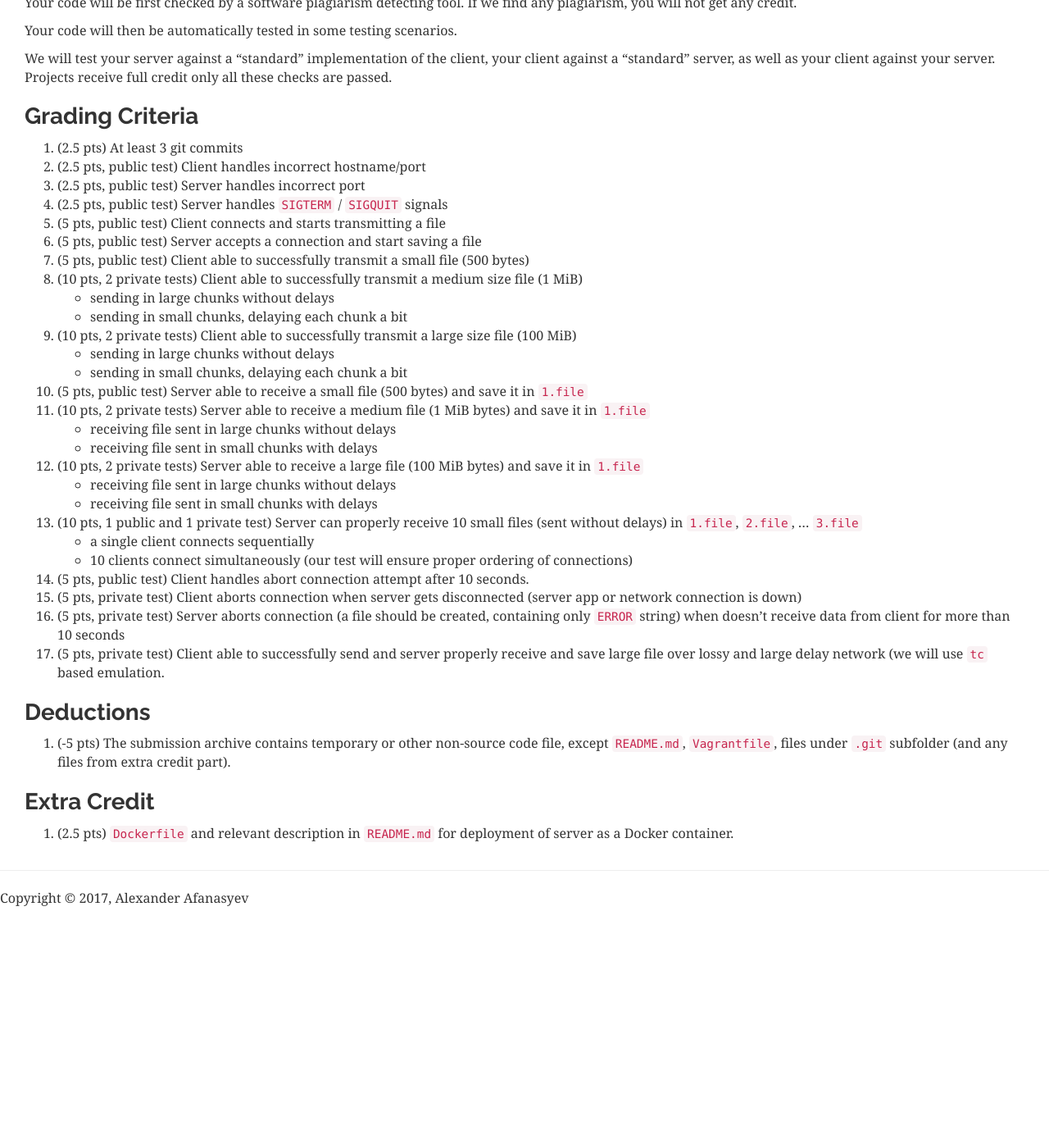
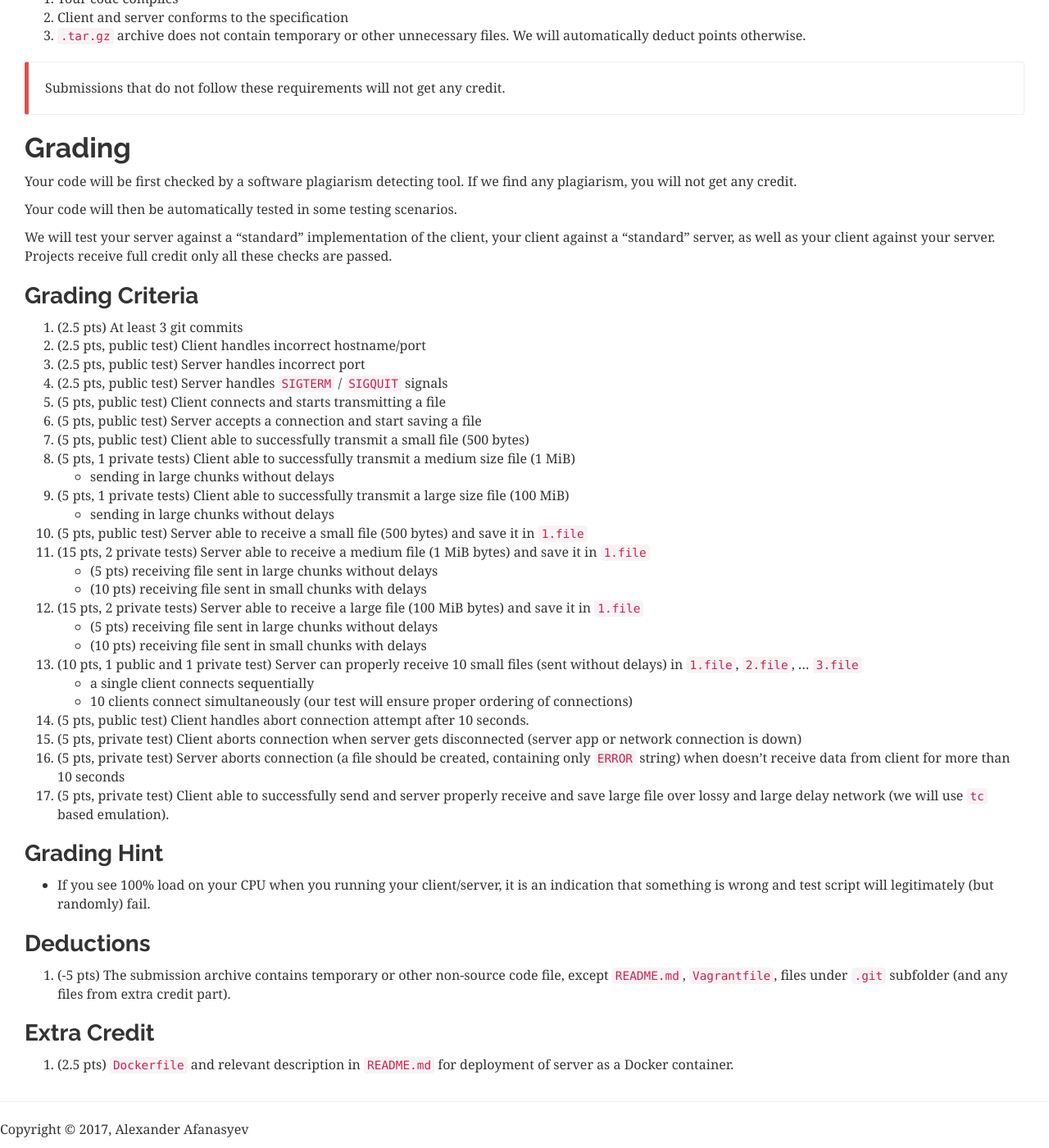
Before and after one commit to cawka/cs118-spring2017, a Jekyll site: the page built from project-1.md, in a window 1280 px wide and 1400 px high, scrolled down 4892 px. Shown: the whole window at 82% size. Built offline with Jekyll 4.4.1, drawn with Linux system fonts in a browser that asks for light colours; nearby versions of some CDN libraries; before the commit the page ends 6010 px from its top, so only the background shows below that; some of the changed text lies outside the part shown.

Commit message:
Grading criteria update for project 1

```diff
--- a/project-1.md
+++ b/project-1.md
@@ -6,6 +6,14 @@ group: "Project 1"
 
 * toc
 {:toc}
+
+## Revisions
+
+- <span class="label label-info">Update April 16, 2017</span>
+
+    * Test 8 and 9 reduced by 5 pts (eliminated second sub-test)
+    * Test 11 and 12 increased by 5 pts (weight of second sub-test doubled)
+    * Added grading/testing hint
 
 ## Overview
 
@@ -220,26 +228,29 @@ We will test your server against a "standard" implementation of the client, your
 1. (5 pts, public test) Client connects and starts transmitting a file
 1. (5 pts, public test) Server accepts a connection and start saving a file
 1. (5 pts, public test) Client able to successfully transmit a small file (500 bytes)
-1. (10 pts, 2 private tests) Client able to successfully transmit a medium size file (1 MiB)
+1. (5 pts, 1 private tests) Client able to successfully transmit a medium size file (1 MiB)
    * sending in large chunks without delays
-   * sending in small chunks, delaying each chunk a bit
-1. (10 pts, 2 private tests) Client able to successfully transmit a large size file (100 MiB)
+1. (5 pts, 1 private tests) Client able to successfully transmit a large size file (100 MiB)
    * sending in large chunks without delays
-   * sending in small chunks, delaying each chunk a bit
 1. (5 pts, public test) Server able to receive a small file (500 bytes) and save it in `1.file`
-1. (10 pts, 2 private tests) Server able to receive a medium file (1 MiB bytes) and save it in `1.file`
-   * receiving file sent in large chunks without delays
-   * receiving file sent in small chunks with delays
-1. (10 pts, 2 private tests) Server able to receive a large file (100 MiB bytes) and save it in `1.file`
-   * receiving file sent in large chunks without delays
-   * receiving file sent in small chunks with delays
+1. (15 pts, 2 private tests) Server able to receive a medium file (1 MiB bytes) and save it in `1.file`
+   * (5 pts) receiving file sent in large chunks without delays
+   * (10 pts) receiving file sent in small chunks with delays
+1. (15 pts, 2 private tests) Server able to receive a large file (100 MiB bytes) and save it in `1.file`
+   * (5 pts) receiving file sent in large chunks without delays
+   * (10 pts) receiving file sent in small chunks with delays
 1. (10 pts, 1 public and 1 private test) Server can properly receive 10 small files (sent without delays) in `1.file`, `2.file`, ... `3.file`
    * a single client connects sequentially
    * 10 clients connect simultaneously (our test will ensure proper ordering of connections)
 1. (5 pts, public test) Client handles abort connection attempt after 10 seconds.
 1. (5 pts, private test) Client aborts connection when server gets disconnected (server app or network connection is down)
 1. (5 pts, private test) Server aborts connection (a file should be created, containing only `ERROR` string) when doesn't receive data from client for more than 10 seconds
-1. (5 pts, private test) Client able to successfully send and server properly receive and save large file over lossy and large delay network (we will use `tc` based emulation.
+1. (5 pts, private test) Client able to successfully send and server properly receive and save large file over lossy and large delay network (we will use `tc` based emulation).
+
+
+### Grading Hint
+
+- If you see 100% load on your CPU when you running your client/server, it is an indication that something is wrong and test script will legitimately (but randomly) fail.
 
 ### Deductions
 
```
